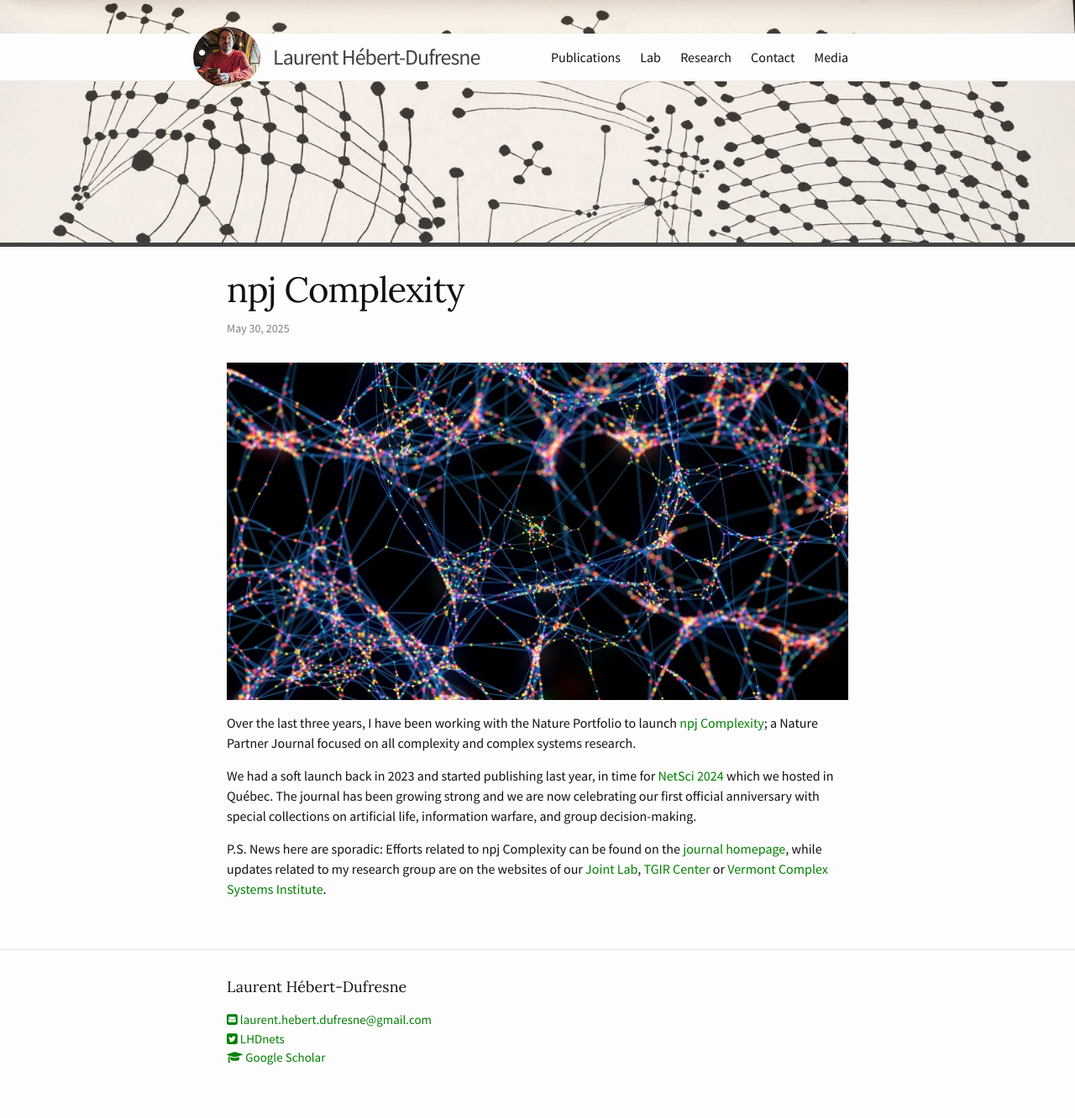
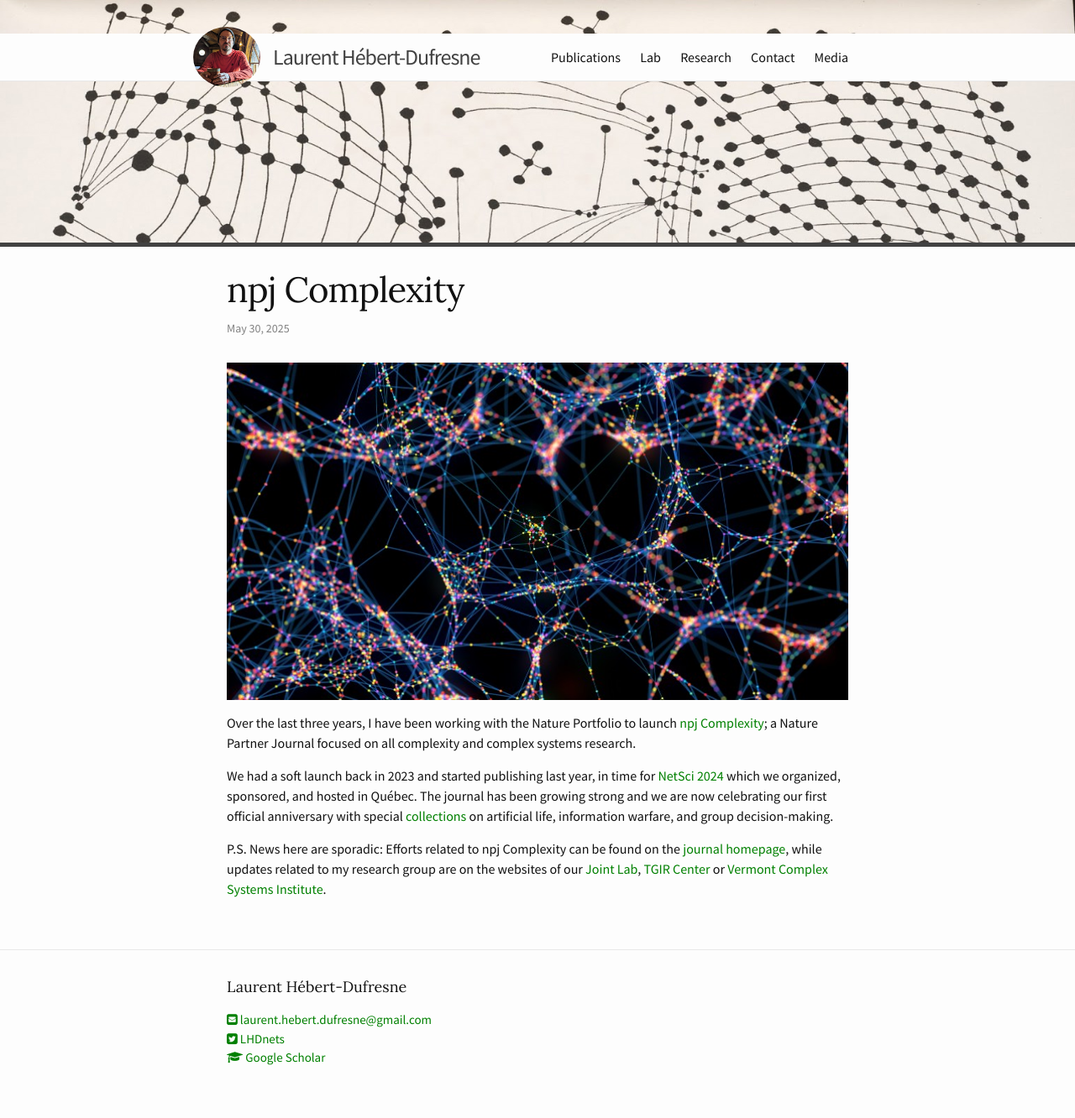
Before and after one commit to laurenthebertdufresne/laurenthebertdufresne.github.io, a Jekyll site: the page built from _posts/2025-05-30-npj-Complexity.md, in a window 1280 px wide. Shown: the whole page at 84% size. Built offline with Jekyll 4.4.1, drawn with Linux system fonts in a browser that asks for light colours.

Commit message:
fix news again

```diff
--- a/_posts/2025-05-30-npj-Complexity.md
+++ b/_posts/2025-05-30-npj-Complexity.md
@@ -7,6 +7,6 @@
 
 Over the last three years, I have been working with the Nature Portfolio to launch [npj Complexity](https://www.nature.com/npjcomplex/); a Nature Partner Journal focused on all complexity and complex systems research.
 
-We had a soft launch back in 2023 and started publishing last year, in time for [NetSci 2024](https://netsci2024.com/en) which we hosted in Québec. The journal has been growing strong and we are now celebrating our first official anniversary with special collections on artificial life, information warfare, and group decision-making.
+We had a soft launch back in 2023 and started publishing last year, in time for [NetSci 2024](https://netsci2024.com/en) which we organized, sponsored, and hosted in Québec. The journal has been growing strong and we are now celebrating our first official anniversary with special [collections](https://www.nature.com/npjcomplex/collections) on artificial life, information warfare, and group decision-making.
 
 P.S. News here are sporadic: Efforts related to npj Complexity can be found on the [journal homepage](https://www.nature.com/npjcomplex/), while updates related to my research group are on the websites of our [Joint Lab](https://joint-lab.github.io/), [TGIR Center](https://www.med.uvm.edu/tgircobre/home) or [Vermont Complex Systems Institute](https://vermontcomplexsystems.org/).
```
